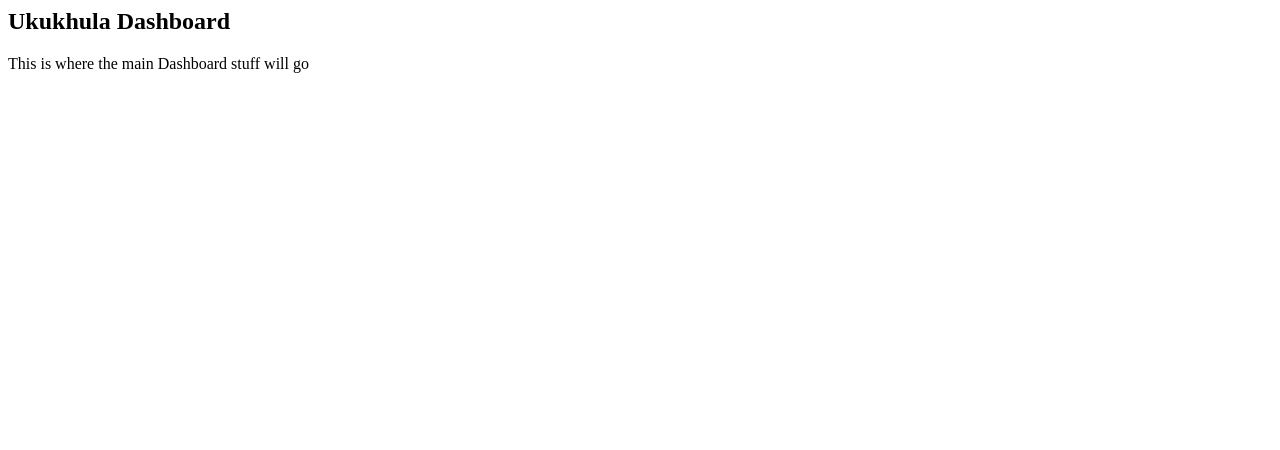
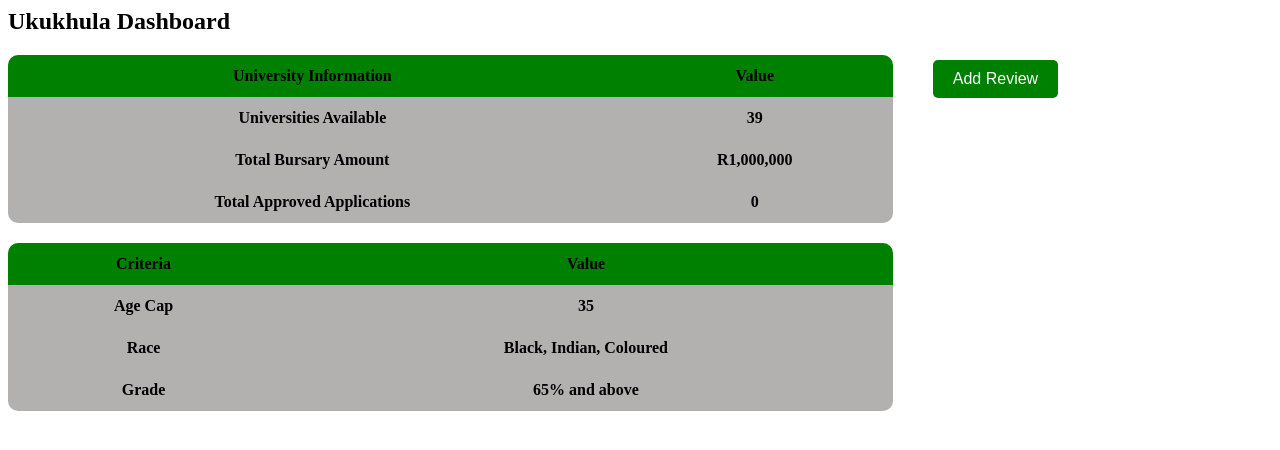
Before and after one commit to Keith-Hughes/Ukukhula-, a plain HTML site: page pages/AdminDashboard/Home.html in a window 1280 px wide. Drawn offline with Linux system fonts and the light colour scheme.

Commit message:
Working on landing page

```diff
--- a/pages/AdminDashboard/Home.html
+++ b/pages/AdminDashboard/Home.html
@@ -1,5 +1,127 @@
 <section id="Home">
   <h2>Ukukhula Dashboard</h2>
-  <p>This is where the main Dashboard stuff will go</p>
 
-</section>
+  <style>
+        #BursaryInfo {
+      display: flex; /* Use flexbox */
+      flex-wrap: wrap; /* Allow wrapping */
+      justify-content: center; /* Center align items horizontally */
+      margin-top: 50px; /* Add margin to the top */
+    }
+
+    .box {
+      background-color: #f0f0f0;
+      padding: 10px; /* Reduce padding to make the boxes smaller */
+      margin: 10px;
+      border-radius: 5px;
+      width: 150px; /* Set smaller width for the boxes */
+      height: 140px; /* Set smaller height for the boxes */
+      border: 1px solid #ccc; /* Add border */
+      text-align: center; /* Center align text */
+      display: inline-flex; /* Display as inline flexbox */
+      flex-direction: column; /* Align content vertically */
+      align-items: center; /* Center align content horizontally */
+    }
+
+    .box h2 {
+      margin-top: 0;
+      font-size: 10px; /* Increase font size for better readability */
+    }
+
+    table {
+      width: 70%; /* Set table width */
+      border-collapse: collapse;
+      font-size: 16px; /* Increase font size */
+      border-radius: 10px; /* Add rounded corners */
+      overflow: hidden; /* Hide overflow */
+      float: left; /* Float table to the left */
+      margin-right: 20px; /* Add margin between tables */
+      margin-bottom: 20px; /* Add margin below the table */
+    }
+
+    th, td {
+      padding: 12px; /* Increase padding */
+      text-align: center; /* Center align text */
+      background-color: #b3b0b0; /* Set background color */
+      font-weight: bold; /* Make font bold */
+    }
+
+    th {
+      background-color: green; /* Set background color for header cells */
+    }
+
+    .review-button {
+      margin-top: 5px; /* Adjust top margin */
+      margin-left: 20px; /* Adjust left margin */
+      padding: 10px 20px; /* Add padding */
+      background-color: green; /* Set background color */
+      color: white; /* Set text color */
+      border: none; /* Remove border */
+      border-radius: 5px; /* Add border radius */
+      font-size: 16px; /* Set font size */
+      cursor: pointer; /* Set cursor to pointer */
+    }
+
+    .review-text {
+      display: none; /* Hide by default */
+      margin-top: 10px; /* Add margin to the top */
+      margin-left: 20px; /* Adjust left margin */
+      width: 70%; /* Set width */
+      padding: 10px; /* Add padding */
+      border: 1px solid #ccc; /* Add border */
+      border-radius: 5px; /* Add border radius */
+    }
+  </style>
+</head>
+<body>
+
+<table>
+  <tr>
+    <th> University Information</th>
+    <th>Value</th>
+  </tr>
+  <tr>
+    <td>Universities Available</td>
+    <td>39</td>
+  </tr>
+  <tr>
+    <td>Total Bursary Amount</td>
+    <td>R1,000,000</td>
+  </tr>
+  <tr>
+    <td>Total Approved Applications</td>
+    <td>0</td>
+  </tr>
+</table>
+
+<table>
+  <tr>
+    <th>Criteria</th>
+    <th>Value</th>
+  </tr>
+  <tr>
+    <td>Age Cap</td>
+    <td>35</td>
+  </tr>
+  <tr>
+    <td>Race</td>
+    <td>Black, Indian, Coloured</td>
+  </tr>
+  <tr>
+    <td>Grade</td>
+    <td>65% and above</td>
+  </tr>
+</table>
+
+<button class="review-button" onclick="toggleReview()">Add Review</button>
+<textarea id="review-text" class="review-text" placeholder="Write your review here..."></textarea>
+
+<script>
+  function toggleReview() {
+    var reviewText = document.getElementById('review-text');
+    reviewText.classList.toggle('show');
+  }
+</script>
+
+</body>
+</html>
```
Also changed, not shown: JS/universities.js (+33 -0 lines).
